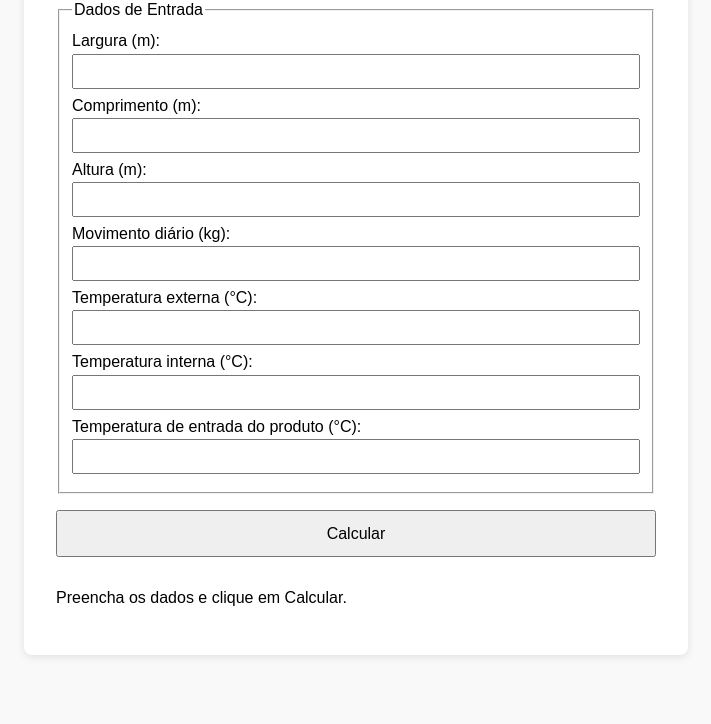
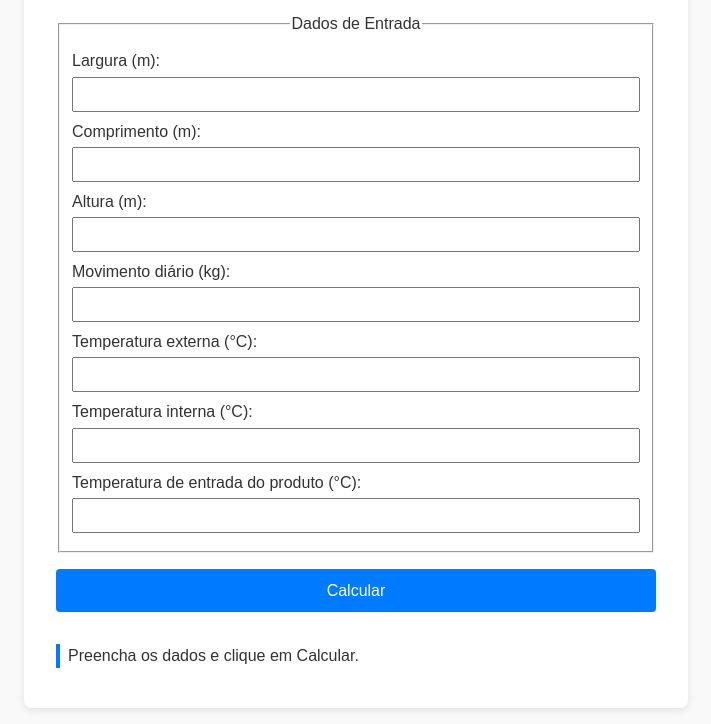
Before and after one commit to jesuegraciliano/pir_resfriados, a plain HTML site: page index.html in a window 1280 px wide. Shown: the part 127-851 px from the top of the page, without its empty margins (284-995 px from the left). Before the commit the page ends 800 px from the top, so only its background shows below. Drawn offline with Linux system fonts and the light colour scheme.

Commit message:
Update style.css

```diff
--- a/style.css
+++ b/style.css
@@ -1,38 +1,80 @@
+:root {
+  --bg-page: #f9f9f9;
+  --bg-card: #ffffff;
+  --text-primary: #333333;
+  --accent: #007BFF;
+}
+
 body {
   font-family: Arial, sans-serif;
+  font-size: 16px;
+  line-height: 1.5;
+  color: var(--text-primary);
+  background: var(--bg-page);
   margin: 0;
   padding: 1rem;
-  background: #f9f9f9;
 }
+
 main {
   max-width: 600px;
   margin: auto;
-  background: #fff;
+  background: var(--bg-card);
   padding: 2rem;
   border-radius: 8px;
   box-shadow: 0 2px 8px rgba(0,0,0,0.1);
 }
-h1, h2 {
+
+h1, legend {
   text-align: center;
 }
+
 form label {
   display: block;
   margin: 0.5rem 0;
 }
+
 input {
   width: 100%;
   padding: 0.5rem;
   margin-top: 0.2rem;
   box-sizing: border-box;
 }
+
 button {
   display: block;
   width: 100%;
   padding: 0.8rem;
   margin-top: 1rem;
   font-size: 1rem;
+  background: var(--accent);
+  color: #fff;
+  border: none;
+  border-radius: 4px;
   cursor: pointer;
+  transition: background 0.3s;
 }
+
+button:hover {
+  background: #0056b3;
+}
+
+button:focus,
+input:focus {
+  outline: 2px dashed var(--accent);
+  outline-offset: 2px;
+}
+
 #resultado {
   margin-top: 2rem;
 }
+
+#resultado p {
+  margin: 0.5rem 0;
+  padding-left: 0.5rem;
+  border-left: 4px solid var(--accent);
+}
+
+@media (max-width: 480px) {
+  main { padding: 1rem; }
+  input, button { font-size: 0.9rem; }
+}
```
